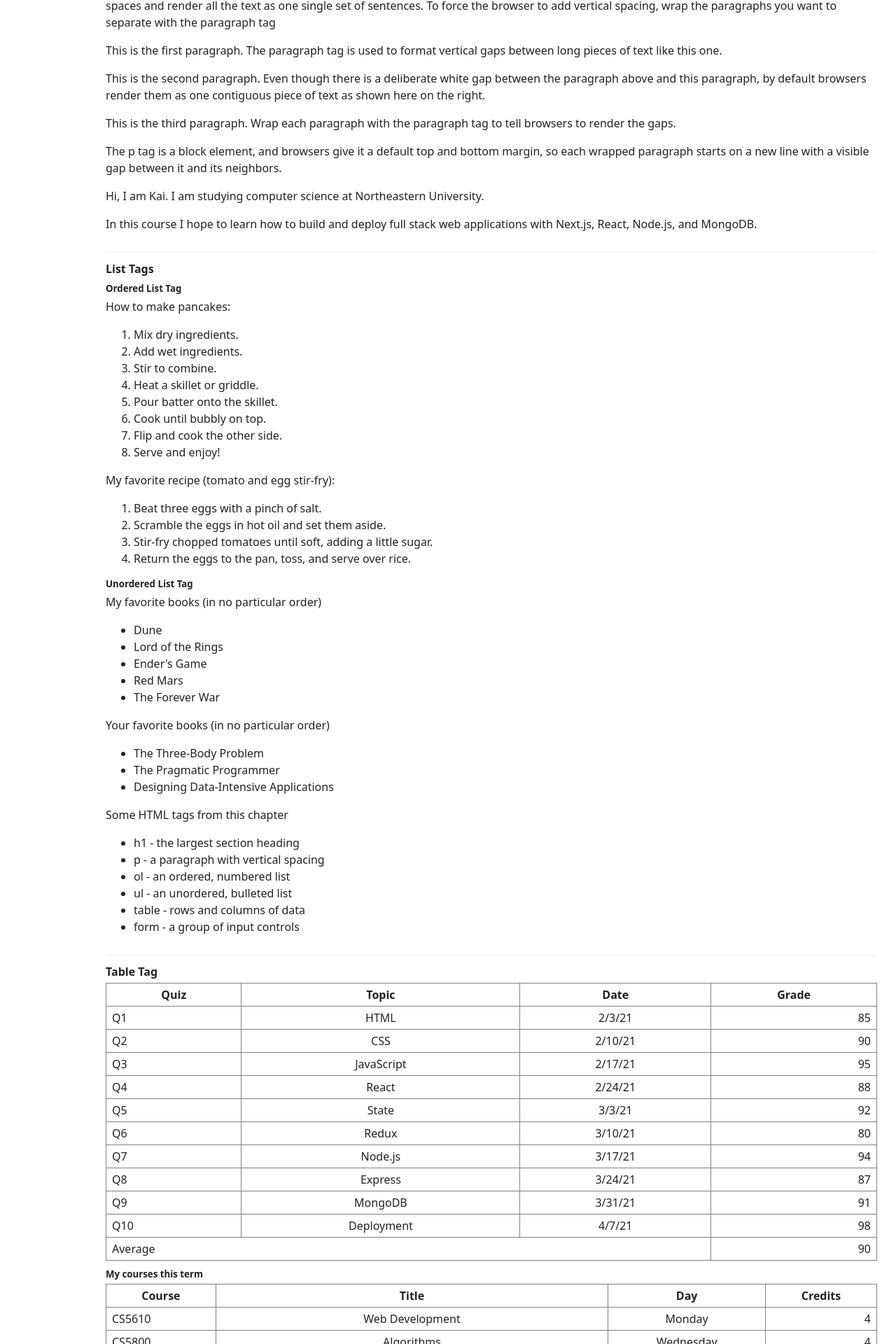
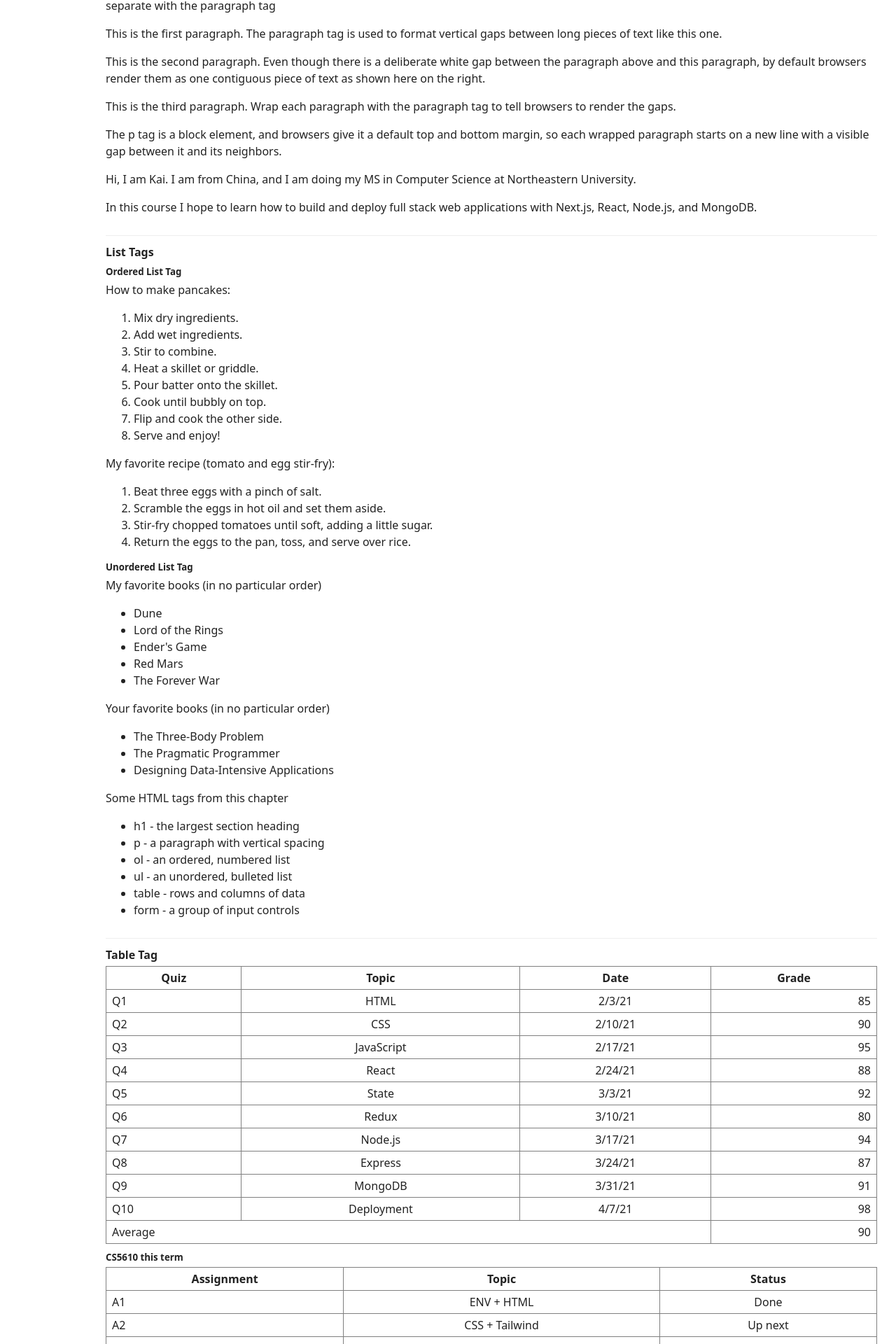
Before and after one commit to zk112211/webdev-client, a Next.js app: page /labs/lab1 in a window 1280 px wide. Shown: the part 872-2792 px from the top of the page at 70% size. Built offline with nearby package versions, Linux system fonts and the light colour scheme.

Commit message:
Fill in personal details for Lab 1

```diff
--- a/app/labs/lab1/AnchorTag.tsx
+++ b/app/labs/lab1/AnchorTag.tsx
@@ -12,12 +12,12 @@ export default function AnchorTag() {
         GitHub
       </a>
       <br />
-      <a href="https://news.ycombinator.com" id="wd-your-link">
-        Hacker News
+      <a href="https://github.com" id="wd-your-link">
+        GitHub
       </a>
       <br />
       <a
-        href="https://github.com/zhukai"
+        href="https://github.com/zk112211"
         id="wd-your-github"
         target="_blank"
         rel="noreferrer"
--- a/app/labs/lab1/HeadingTags.tsx
+++ b/app/labs/lab1/HeadingTags.tsx
@@ -30,9 +30,8 @@ export default function HeadingTags() {
       </div>
       <div id="wd-your-heading">
         <h4>Kai Zhu</h4>
-        I am a graduate student at Northeastern University taking CS5610 Web
-        Development. I enjoy building things for the{" "}
-        <span id="wd-your-span">web</span> and learning new frameworks.
+        I am a graduate student at Northeastern University, and my focus is{" "}
+        <span id="wd-your-span">AI</span>.
       </div>
     </div>
   );
--- a/app/labs/lab1/HighlightedParagraph.tsx
+++ b/app/labs/lab1/HighlightedParagraph.tsx
@@ -47,7 +47,7 @@ export default function HighlightedParagraphLab() {
         borderRadius="0px"
       />
       <HighlightedParagraph
-        text="About me: my favorite course so far is web development, and I love hiking on weekends."
+        text="About me: in my free time I play games like CS2, Valorant, and Baldur's Gate 3."
         backgroundColor="#e0f7fa"
         borderColor="teal"
         borderWidth={2}
--- a/app/labs/lab1/Images.tsx
+++ b/app/labs/lab1/Images.tsx
@@ -33,9 +33,9 @@ export default function Images() {
       <br />
       <img
         id="wd-your-image"
-        src="https://upload.wikimedia.org/wikipedia/commons/9/97/The_Earth_seen_from_Apollo_17.jpg"
-        width="200px"
-        alt="The Earth seen from Apollo 17"
+        src="https://cdn.shopify.com/s/files/1/0594/9276/1678/files/6867b59e84e5524393d65eb1_AD_4nXcKfW2IWFk--LRm5ZIW_MUhq9q7QPhpYZUKoaUYr38Z6ihA6Gu0C1Ui8BBTzKr0-_gqZ9wtnpmIk7gdocnqR-z46YkPII28PcRIO2QvJ0L6nsOVfbWMTEdvMPCGD2V7zw1EimQ2Xw.png"
+        width="300px"
+        alt="Darth Vader in the hallway scene from Rogue One"
       />
     </div>
   );
--- a/app/labs/lab1/ParagraphTag.tsx
+++ b/app/labs/lab1/ParagraphTag.tsx
@@ -29,8 +29,8 @@ export default function ParagraphTag() {
         visible gap between it and its neighbors.
       </p>
       <p id="wd-p-your-1">
-        Hi, I am Kai. I am studying computer science at Northeastern
-        University.
+        Hi, I am Kai. I am from China, and I am doing my MS in Computer
+        Science at Northeastern University.
       </p>
       <p id="wd-p-your-2">
         In this course I hope to learn how to build and deploy full stack web
--- a/app/labs/lab1/Tables.tsx
+++ b/app/labs/lab1/Tables.tsx
@@ -80,34 +80,30 @@ export default function Tables() {
           </tr>
         </tfoot>
       </table>
-      <h5>My courses this term</h5>
+      <h5>CS5610 this term</h5>
       <table id="wd-your-table" border={1} width="100%">
         <thead>
           <tr>
-            <th>Course</th>
-            <th align="center">Title</th>
-            <th align="center">Day</th>
-            <th>Credits</th>
+            <th>Assignment</th>
+            <th align="center">Topic</th>
+            <th align="center">Status</th>
           </tr>
         </thead>
         <tbody>
           <tr>
-            <td>CS5610</td>
-            <td align="center">Web Development</td>
-            <td align="center">Monday</td>
-            <td align="right">4</td>
+            <td>A1</td>
+            <td align="center">ENV + HTML</td>
+            <td align="center">Done</td>
           </tr>
           <tr>
-            <td>CS5800</td>
-            <td align="center">Algorithms</td>
-            <td align="center">Wednesday</td>
-            <td align="right">4</td>
+            <td>A2</td>
+            <td align="center">CSS + Tailwind</td>
+            <td align="center">Up next</td>
           </tr>
           <tr>
-            <td>CS5200</td>
-            <td align="center">Database Management Systems</td>
-            <td align="center">Thursday</td>
-            <td align="right">4</td>
+            <td>A3</td>
+            <td align="center">JavaScript + React</td>
+            <td align="center">Not started</td>
           </tr>
         </tbody>
       </table>
--- a/app/labs/lab1/forms/YourForm.tsx
+++ b/app/labs/lab1/forms/YourForm.tsx
@@ -77,7 +77,6 @@ export default function YourForm() {
         type="checkbox"
         name="your-interests"
         id="wd-your-interest-frontend"
-        defaultChecked
       />
       <label htmlFor="wd-your-interest-frontend">Front-end development</label>
       <br />
@@ -85,7 +84,6 @@ export default function YourForm() {
         type="checkbox"
         name="your-interests"
         id="wd-your-interest-backend"
-        defaultChecked
       />
       <label htmlFor="wd-your-interest-backend">Back-end development</label>
       <br />
@@ -96,14 +94,19 @@ export default function YourForm() {
       />
       <label htmlFor="wd-your-interest-databases">Databases</label>
       <br />
-      <input type="checkbox" name="your-interests" id="wd-your-interest-ai" />
+      <input
+        type="checkbox"
+        name="your-interests"
+        id="wd-your-interest-ai"
+        defaultChecked
+      />
       <label htmlFor="wd-your-interest-ai">AI and machine learning</label>
       <br />
 
       <h5>Program</h5>
       <label htmlFor="wd-your-major">Major: </label>
       <select id="wd-your-major" defaultValue="CS">
-        <option value="CS">Computer Science</option>
+        <option value="CS">Computer Science (MSCS)</option>
         <option value="DS">Data Science</option>
         <option value="IS">Information Systems</option>
         <option value="SE">Software Engineering Systems</option>
--- a/app/labs/page.tsx
+++ b/app/labs/page.tsx
@@ -6,7 +6,7 @@ export default function Labs() {
       <h1>Labs</h1>
       <h3 id="wd-student-name">Kai Zhu</h3>
       <a
-        href="https://github.com/zhukai/webdev-client"
+        href="https://github.com/zk112211/webdev-client"
         id="wd-github"
         target="_blank"
         rel="noreferrer"
```
